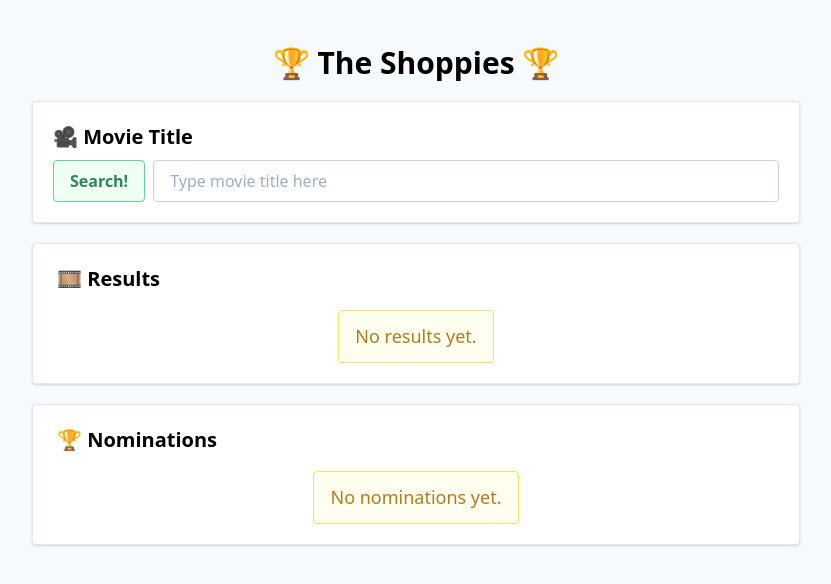
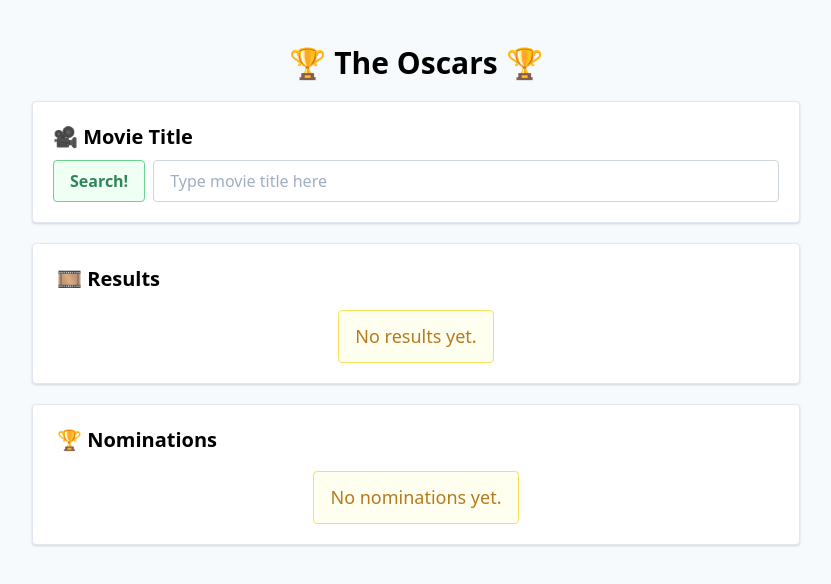
Before and after one commit to aidanay/shoppies, a Vue app: page / in a window 1280 px wide. Shown: the top 584 px of the page, without its empty margins (224-1055 px from the left). Built offline with nearby package versions, Linux system fonts and the light colour scheme.

Commit message:
changed title

```diff
--- a/src/App.vue
+++ b/src/App.vue
@@ -3,7 +3,7 @@
     <div id="app-wrapper" class="mx-3 sm:mx-24 my-8 sm:my-10 lg:mx-40 xl:mx-64">
       <div id="heading" class="mb-4">
         <h1 class="text-2xl sm:text-3xl font-semibold text-center mb-2">
-          🏆 The Shoppies 🏆
+          🏆 The Oscars 🏆
         </h1>
       </div>
       <div
```
